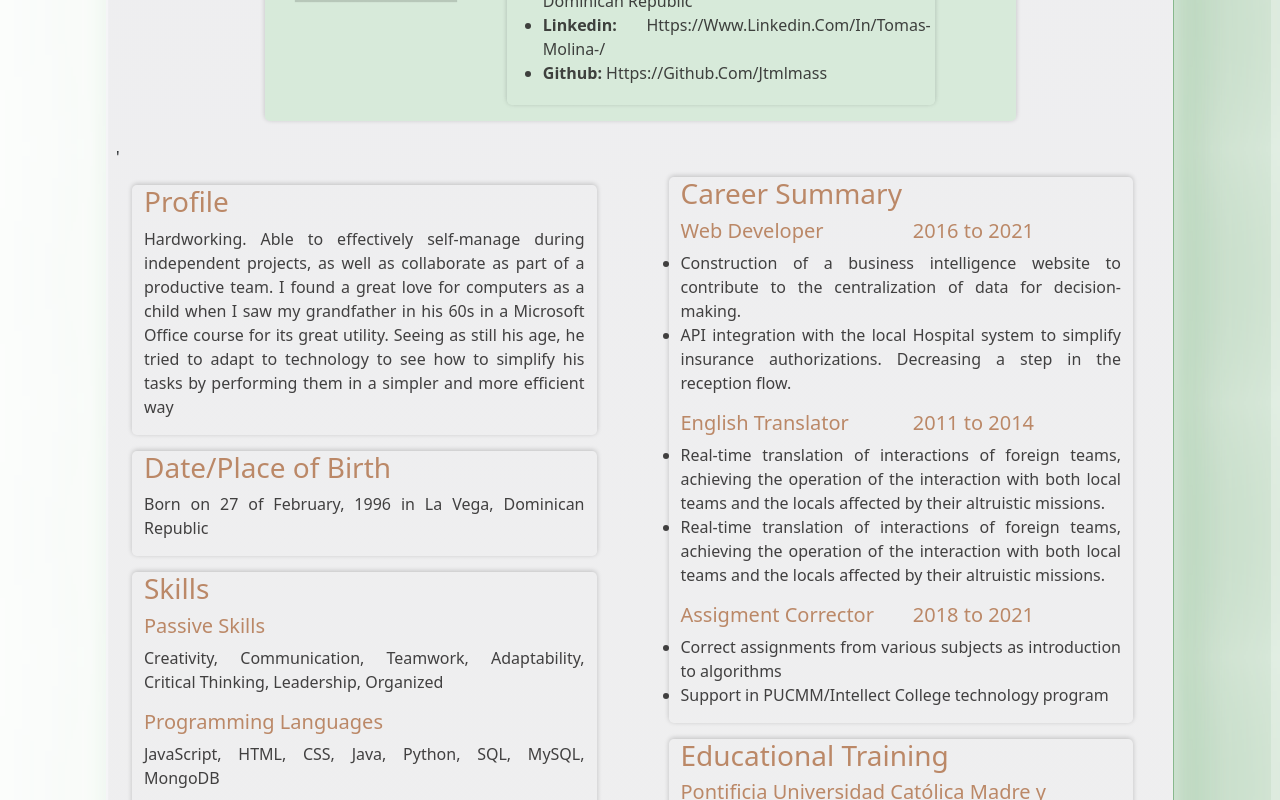
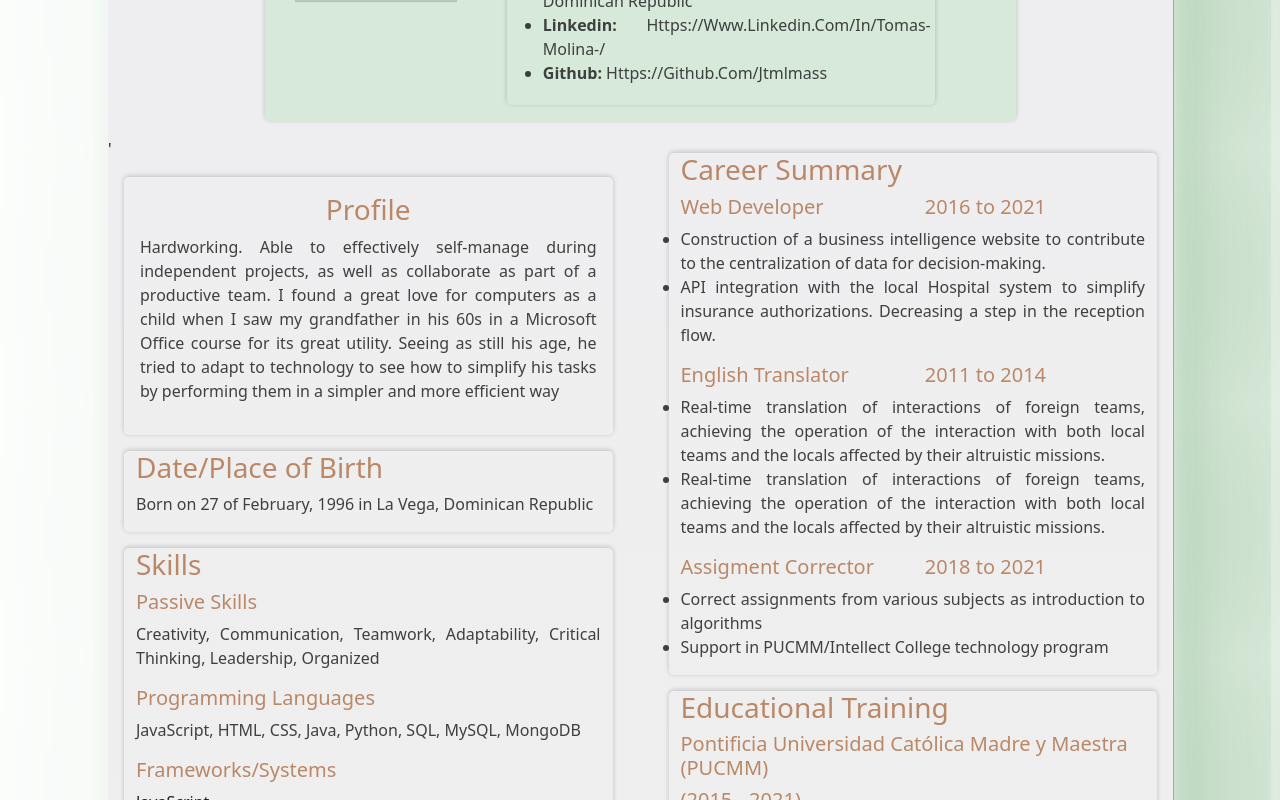
Before and after one commit to tomasjml/cv-tomas-molina, a React (Create React App) app: page / in a window 1280 px wide. Shown: the part 360-1160 px from the top of the page. Built offline with nearby package versions, Linux system fonts and the light colour scheme.

Commit message:
Fix internal padding in ProfileInfo

```diff
--- a/src/App.js
+++ b/src/App.js
@@ -33,7 +33,7 @@ function App() {
                   <IdentificationInfo name={name} dedication={dedication} yourImage={tomasMolina}/>
                 </div>
             </div>
-            <div className="row justify-content-md-center p-2">
+            <div className="row justify-content-md-center">
                 <div className="col">'
                   <div className="row m-3">
                       <ProfileInfo info={profileDescription}/>
@@ -48,7 +48,7 @@ function App() {
                     <ExtraDetails detailsData={detailsData} />
                   </div>
                 </div>
-                <div className="col m-3">
+                <div className="col">
                   <div className="row m-3">
                     <CareerInfo careerData={careerData}/>
                   </div>
--- a/src/components/profile-info/ProfileInfo.js
+++ b/src/components/profile-info/ProfileInfo.js
@@ -1,7 +1,7 @@
 const ProfileInfo = ({info}) => {
     return (
-        <div className="info">
-            <h3>Profile</h3>
+        <div className="info p-3">
+            <h3 className="text-center">Profile</h3>
             <p>{info}</p>
         </div>
      );
```
